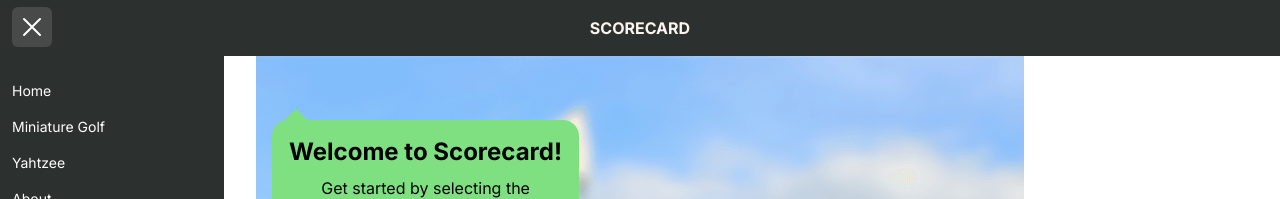
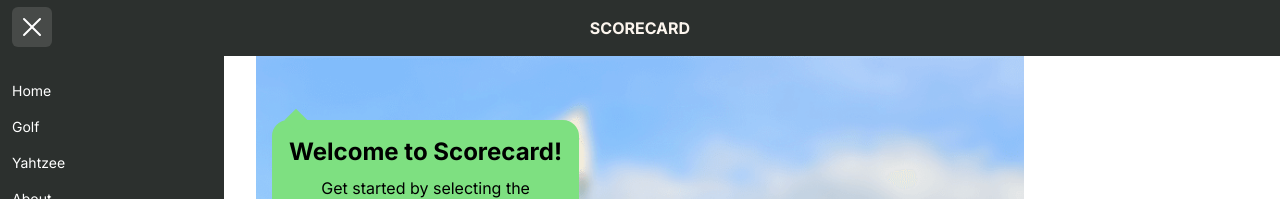
Before and after one commit to ex7r3me/score-card, a Next.js app: page / in a window 1280 px wide. Both pictures are taken after a click on the button 32 px from the left and 27 px from the top of the page. Shown: the top 199 px of the page. Built offline with nearby package versions, Linux system fonts and the light colour scheme.

Commit message:
Change menu link name to golf from miniature golf

```diff
--- a/components/main-menu/main-menu.tsx
+++ b/components/main-menu/main-menu.tsx
@@ -37,7 +37,7 @@ export default function MainMenu({ onToggle }: MainMenuProps) {
               className={`flex pl-3 items-center w-full px-2 py-2 text-sm  text-white ui-active:bg-blue-500`}
               href="/golf"
             >
-              Miniature Golf
+              Golf
             </Link>
           </Menu.Item>
           <Menu.Item>
```
